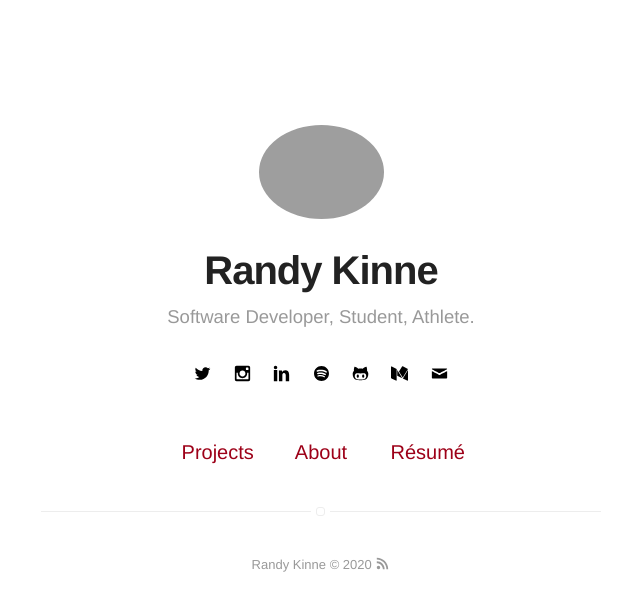
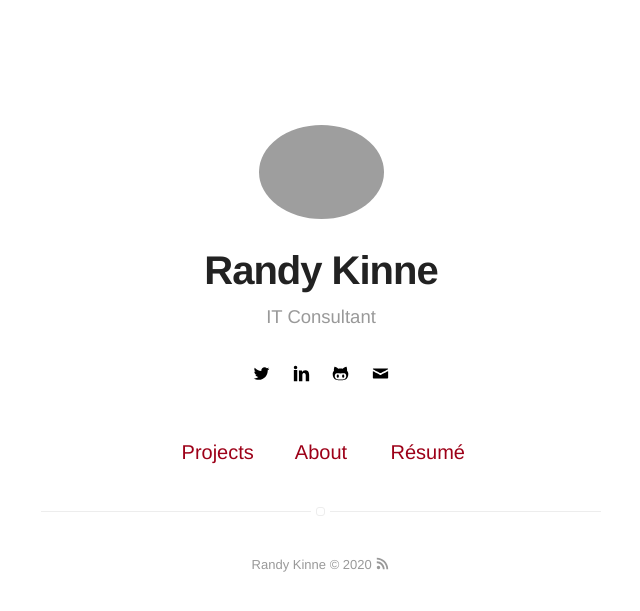
Before and after one commit to randykinne/randykinne.dev, a Jekyll site: the page built from index.html, in a window 1280 px wide. Shown: the top 611 px of the page, without its empty margins (319-959 px from the left). Built offline with Jekyll 4.4.1, drawn with Linux system fonts in a browser that asks for light colours.

Commit message:
Remove extra social links
#7

```diff
--- a/_config.yml
+++ b/_config.yml
@@ -1,9 +1,9 @@
 # main text of home
 name: Randy Kinne
-bio: Software Developer, Student, Athlete.
+bio: IT Consultant
 
 # twitter summary info
-description: About Randy Kinne - Software Developer
+description: About Randy Kinne - IT Consultant
 
 # if it's an external image, update below for true
 # better with square images
@@ -36,18 +36,15 @@ disqus:
 #facebook: myfacebook
 twitter: randykinne_
 # google: mygoogle
-instagram: randy.kinne
 # pinterest: mypinterest
 linkedin: randykinne
 # youtube: myyoutube
-spotify: 22aygedcbbixozm7s4bdd3nzy?si=qOzGcDH0R7a_XviobVhANg
 github: randykinne
 # gitlab: mygitlab
 # lastfm: mylastfm
 # stackoverflow: 7044681/mystackoverflow
 # quora: userquora
 # reddit: username
-medium: randykinne
 # vimeo: myvimeo
 # lanyrd: mylanyrd
 email: randykinnedev@gmail.com
@@ -55,7 +52,7 @@ email: randykinnedev@gmail.com
 authors:
     randykinne:
         name: Randy Kinne
-        bio: Software Developer, Student, Athlete
+        bio: Problem Solver
         external-image: false
         picture: assets/images/profile-color.png
         twitter: randykinne_
```
